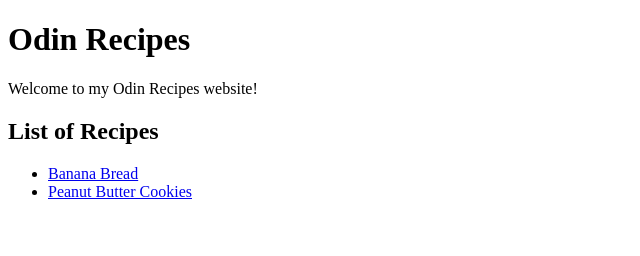
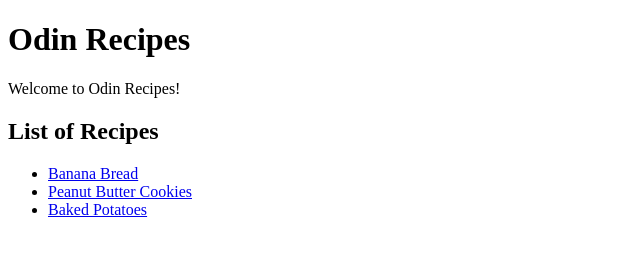
Before and after one commit to JHuggins11/odin-recipes, a plain HTML site: page index.html in a window 1280 px wide. Shown: the whole page, without its empty margins (0-640 px from the left). Drawn offline with Linux system fonts and the light colour scheme.

Commit message:
Update description and add link

```diff
--- a/index.html
+++ b/index.html
@@ -7,12 +7,13 @@
 
     <body>
         <h1>Odin Recipes</h1>
-        <p>Welcome to my Odin Recipes website!</p>
+        <p>Welcome to Odin Recipes!</p>
 
         <h2>List of Recipes</h2>
         <ul>
             <li><a href="./recipes/banana-bread.html">Banana Bread</a></li>
             <li><a href="./recipes/peanut-butter-cookies.html">Peanut Butter Cookies</a></li>
+            <li><a href="./recipes/baked-potatoes.html">Baked Potatoes</a></li>
         </ul>
     </body>
 </html>
```
